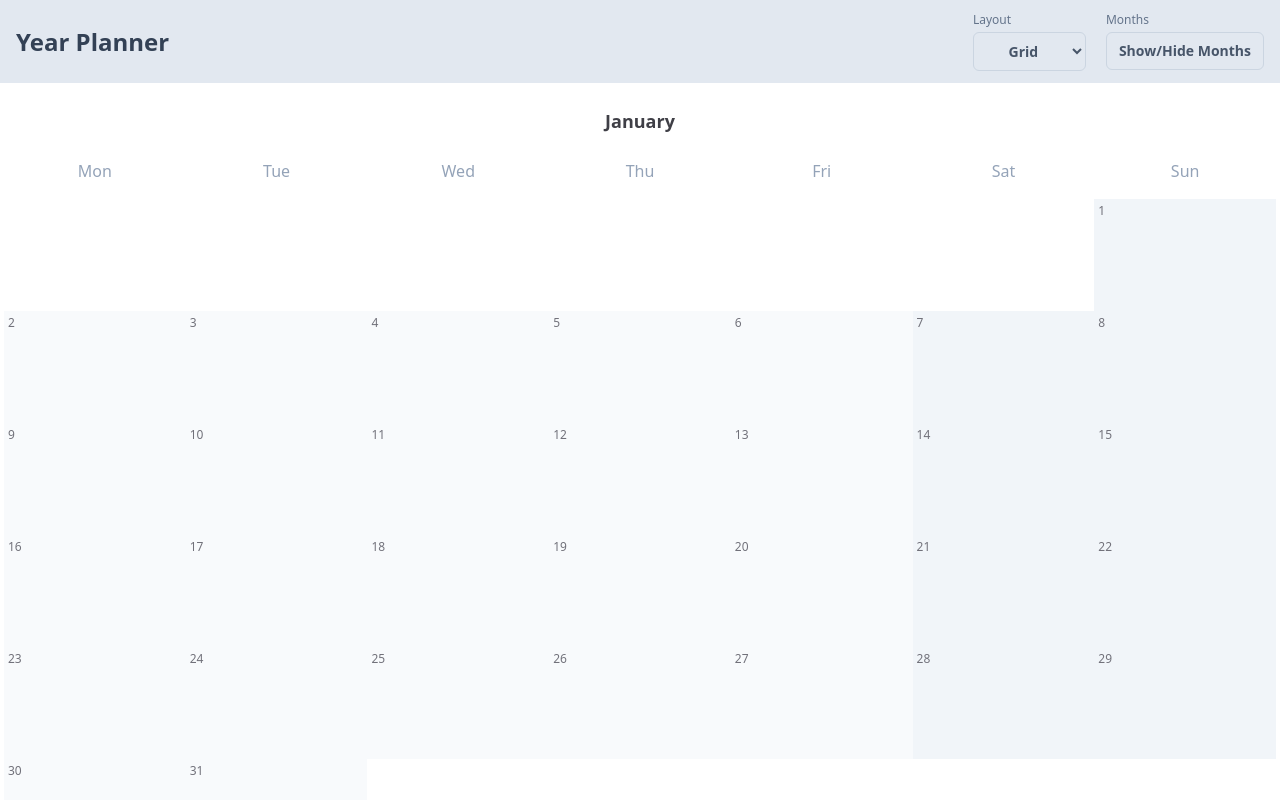
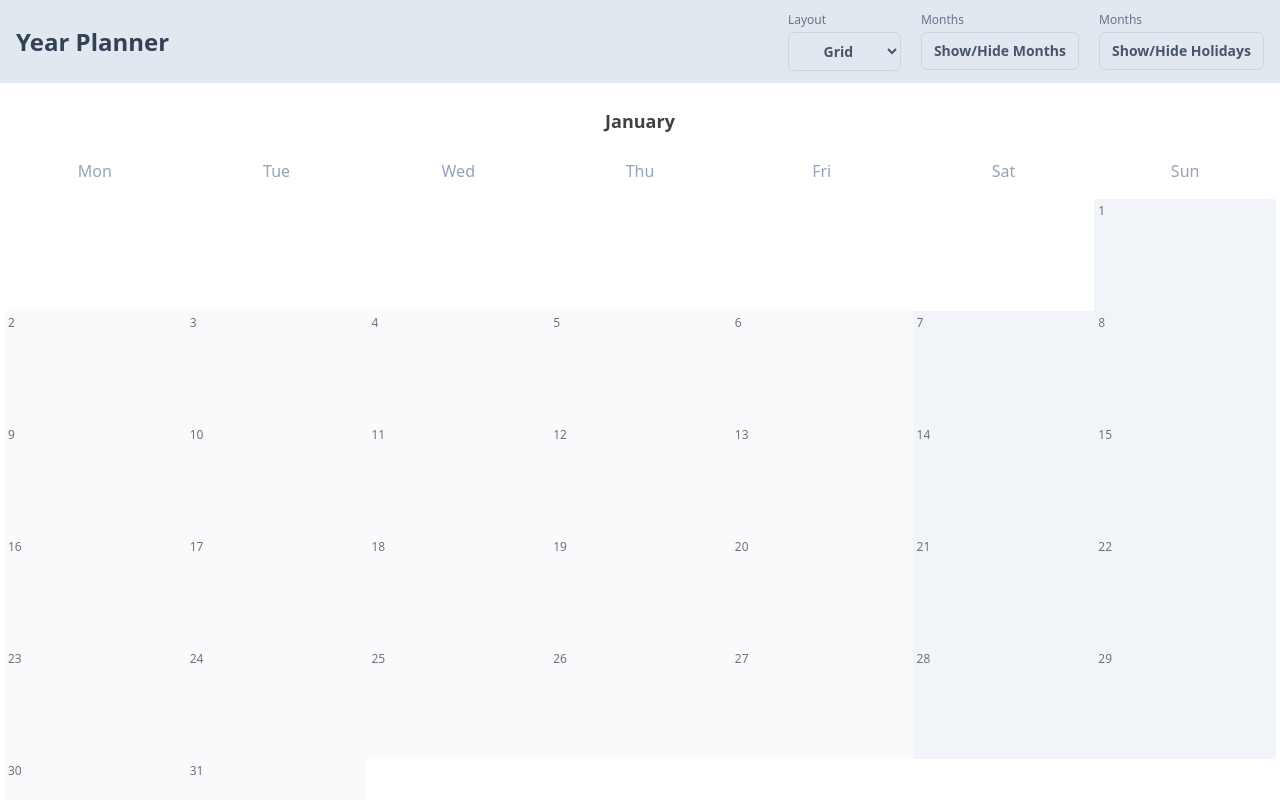
Before and after one commit to ryanzoleta/year-planner, a SvelteKit app: page / in a window 1280 px wide. Shown: the top 800 px of the page. Built offline with nearby package versions, Linux system fonts and the light colour scheme.

Commit message:
holiday selector ui

```diff
--- a/src/routes/+page.svelte
+++ b/src/routes/+page.svelte
@@ -5,10 +5,23 @@
   import { onMount } from 'svelte';
 
   let selectingMonths = false;
+  let selectingHolidays = false;
   let months = allMonths;
   let columns = '3';
 
   const allDates = generateAllDates(2023);
+  const holidays = [
+    {
+      group: 'US',
+      description: 'US Holidays',
+      visible: false
+    },
+    {
+      group: 'PH',
+      description: 'PH Holidays',
+      visible: false
+    }
+  ];
 
   type Event = {
     date: moment.Moment;
@@ -34,7 +47,7 @@
       let currentElement = targetElement;
       while (currentElement !== document.body) {
         //@ts-ignore
-        if (currentElement.classList.contains('month-selector')) {
+        if (currentElement.classList.contains('dropdown')) {
           console.log('Target is a child of an element with classname "custom"');
           return;
         }
@@ -43,6 +56,7 @@
       }
 
       selectingMonths = false;
+      selectingHolidays = false;
     };
   });
 </script>
@@ -65,9 +79,10 @@
     <div class="flex flex-col gap-1">
       <p class="text-xs text-slate-500">Months</p>
       <button
-        class="month-selector relative rounded-md border border-slate-300 bg-slate-200 px-3 py-2 text-sm font-bold text-slate-600 transition duration-100 hover:bg-slate-300"
+        class="dropdown relative rounded-md border border-slate-300 bg-slate-200 px-3 py-2 text-sm font-bold text-slate-600 transition duration-100 hover:bg-slate-300"
         on:click={() => {
           selectingMonths = true;
+          selectingHolidays = false;
         }}
         >Show/Hide Months
 
@@ -98,6 +113,32 @@
                   return m;
                 });
               }}>Hide All</button>
+          </div>
+        {/if}
+      </button>
+    </div>
+
+    <div class="flex flex-col gap-1">
+      <p class="text-xs text-slate-500">Months</p>
+      <button
+        class="dropdown relative rounded-md border border-slate-300 bg-slate-200 px-3 py-2 text-sm font-bold text-slate-600 transition duration-100 hover:bg-slate-300"
+        on:click={() => {
+          selectingHolidays = true;
+          selectingMonths = false;
+        }}
+        >Show/Hide Holidays
+
+        {#if selectingHolidays}
+          <div
+            class="absolute right-0 top-full mt-2 flex w-36 flex-col gap-2 rounded-md border border-slate-300 bg-slate-200 px-1 py-2 text-left">
+            {#each holidays as holiday}
+              <div class="form-control px-2">
+                <label class="label block w-full cursor-pointer">
+                  <input type="checkbox" bind:checked={holiday.visible} class="checkbox" />
+                  <span class="label-text">{holiday.description}</span>
+                </label>
+              </div>
+            {/each}
           </div>
         {/if}
       </button>
```
